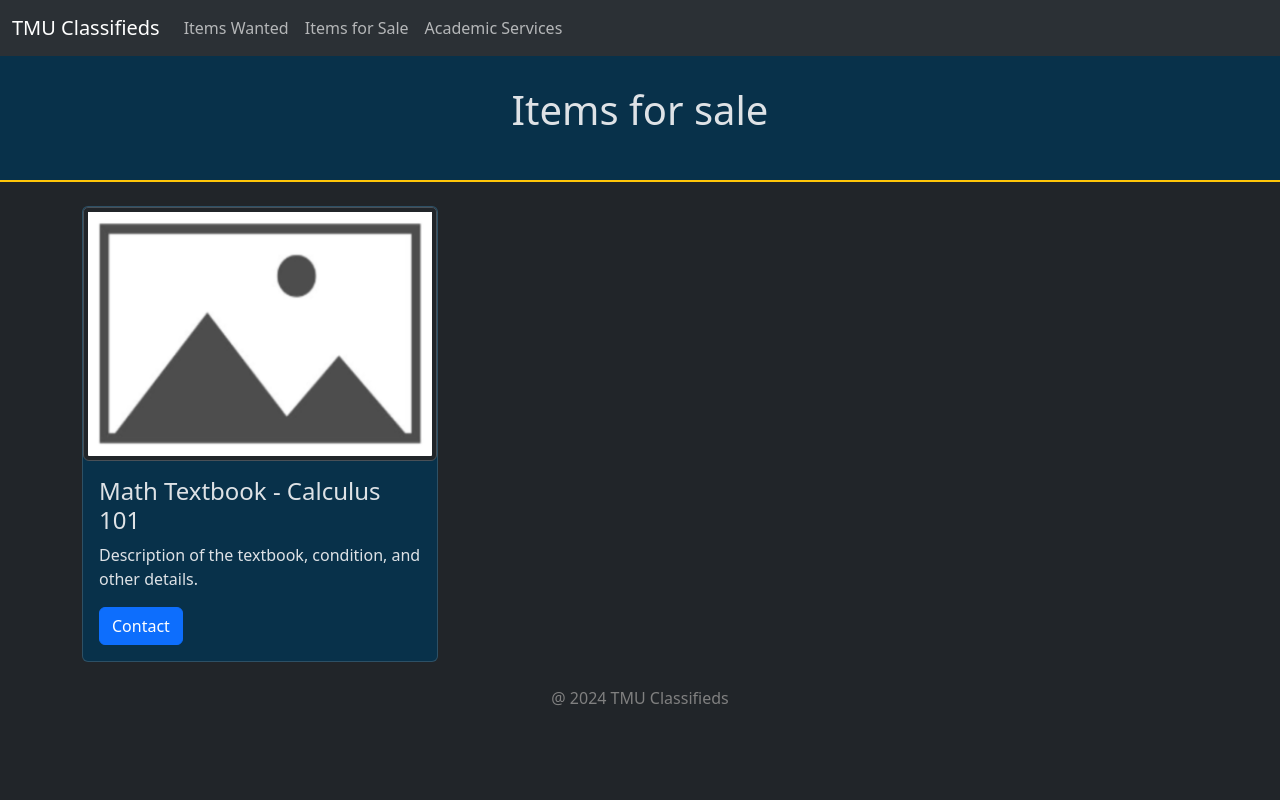
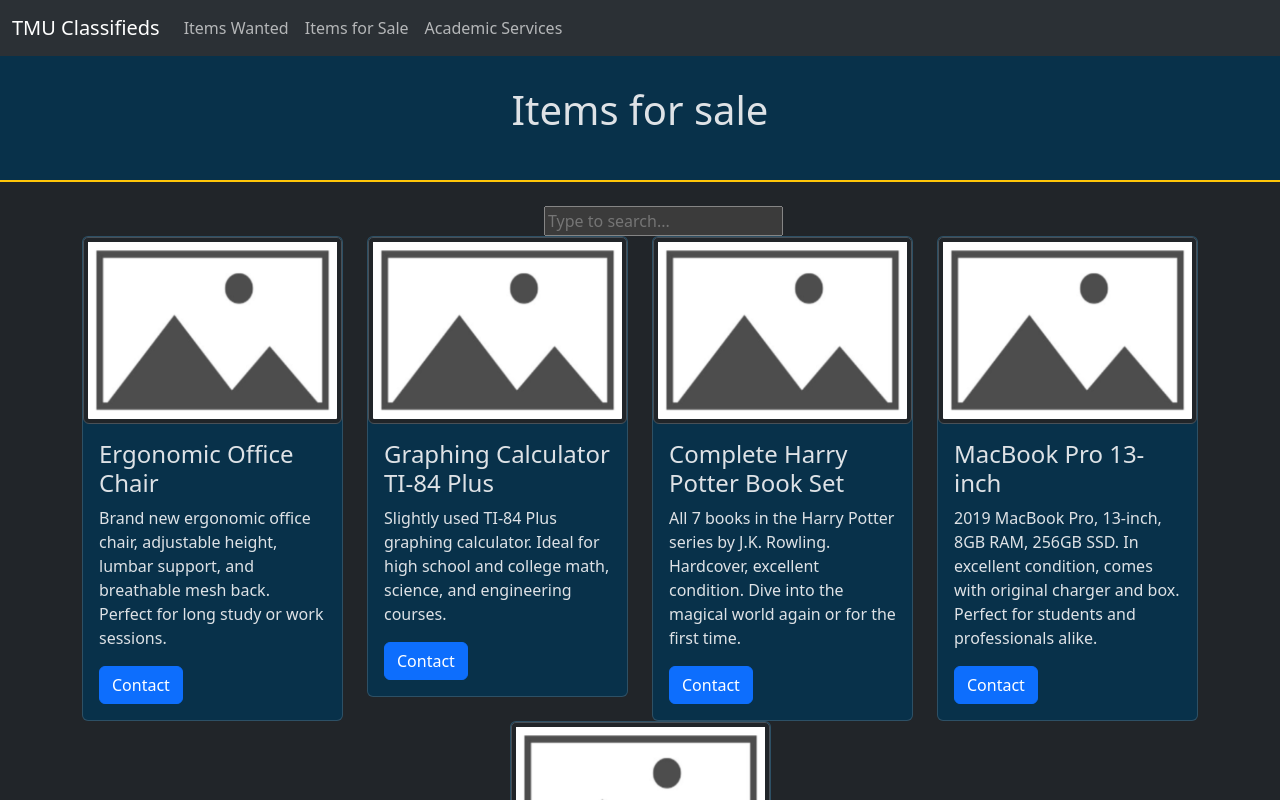
Before and after one commit to CPS630W24-Group8/TMUClassifieds, a React (Create React App) app in the folder tmuclassifieds-client/: page /itemsForSale in a window 1280 px wide. Shown: the top 800 px of the page. Built offline with nearby package versions, Linux system fonts and the light colour scheme.

Commit message:
All pages have functional search

```diff
--- a/tmuclassifieds-client/src/pages/AcademicServicesPage.jsx
+++ b/tmuclassifieds-client/src/pages/AcademicServicesPage.jsx
@@ -1,24 +1,71 @@
-import React from "react";
+import React, { useState } from "react";
 import Navbar from "../components/Navbar";
 import Header from "../components/Header";
 import Footer from "../components/Footer";
 import ItemCard from "../components/ItemCard";
+import SearchBar from "../components/SearchBar";
 
 const AcademicServicesPage = () => {
+  const itemsData = [
+    {
+      id: 1,
+      itemName: 'Calculus Tutoring Sessions',
+      image: 'imageIcon.png',
+      description: 'Offering personalized tutoring sessions for calculus I and II. Improve your understanding, solve complex problems, and prepare for exams with a certified math tutor.'
+    },
+    {
+      id: 2,
+      itemName: 'Essay Writing Workshop',
+      image: 'imageIcon.png',
+      description: 'Join our online workshop on academic essay writing. Learn how to structure your essays, develop arguments, and cite sources properly. Ideal for undergraduate students.'
+    },
+    {
+      id: 3,
+      itemName: 'Study Group for Organic Chemistry',
+      image: 'imageIcon.png',
+      description: 'Join our weekly study group sessions for Organic Chemistry. Collaborate with peers, share notes, and tackle challenging topics together. Open to all levels.'
+    },
+    {
+      id: 4,
+      itemName: 'Online Course: Introduction to Programming',
+      image: 'imageIcon.png',
+      description: 'Enroll in our Introduction to Programming online course. Learn the basics of programming languages, coding principles, and software development. No prior experience required.'
+    },
+  ];
+
+  const [searchInput, setSearchInput] = useState('');
+  const [filteredItems, setFilteredItems] = useState(itemsData);
+
+    // Handle search
+    const handleSearchChange = (e) => {
+      const input = e.target.value;
+      setSearchInput(input);
+      const filtered = itemsData.filter(item => item.itemName.toLowerCase().includes(input.toLowerCase()));
+      setFilteredItems(filtered);
+    };
+
   return (
     <div>
       <Navbar />
       <Header title="Academic services" />
       <br />
 
+      <div className="search-bar-container">
+        <SearchBar searchInput={searchInput} handleSearchChange={handleSearchChange} />
+      </div>
+
       <div className="container">
-        <div className="row justify-content-center">
-          <div className="col-md">
-            <ItemCard itemName="Math Textbook - Calculus 101" image="imageIcon.png" description="Description of the textbook, condition, and other details." />
+        {filteredItems.length > 0 ? (
+          <div className="row justify-content-center">
+            {filteredItems.map(item => (
+              <div className="col-sm-3" key={item.id}>
+                <ItemCard itemName={item.itemName} image={item.image} description={item.description} />
+              </div>
+            ))}
           </div>
-          <div className="col-md"></div>
-          <div className="col-md"></div>
-        </div>
+        ) : (
+          <p>No items match your search.</p>
+        )}
       </div>
 
       <Footer />
--- a/tmuclassifieds-client/src/pages/ItemsForSalePage.jsx
+++ b/tmuclassifieds-client/src/pages/ItemsForSalePage.jsx
@@ -1,26 +1,75 @@
-import React from "react";
+import React, { useState } from "react";
 import Navbar from "../components/Navbar";
 import Header from "../components/Header";
 import Footer from "../components/Footer";
 import ItemCard from "../components/ItemCard";
+import SearchBar from "../components/SearchBar";
 
 const ItemCardsForSalePage = () => {
+  const itemsData = [
+    {
+      id: 1,
+      itemName: 'Ergonomic Office Chair',
+      image: 'imageIcon.png',
+      description: 'Brand new ergonomic office chair, adjustable height, lumbar support, and breathable mesh back. Perfect for long study or work sessions.'
+    },
+    {
+      id: 2,
+      itemName: 'Graphing Calculator TI-84 Plus',
+      image: 'imageIcon.png',
+      description: 'Slightly used TI-84 Plus graphing calculator. Ideal for high school and college math, science, and engineering courses.'
+    },
+    {
+      id: 3,
+      itemName: 'Complete Harry Potter Book Set',
+      image: 'imageIcon.png',
+      description: 'All 7 books in the Harry Potter series by J.K. Rowling. Hardcover, excellent condition. Dive into the magical world again or for the first time.'
+    },
+    {
+      id: 4,
+      itemName: 'MacBook Pro 13-inch',
+      image: 'imageIcon.png',
+      description: '2019 MacBook Pro, 13-inch, 8GB RAM, 256GB SSD. In excellent condition, comes with original charger and box. Perfect for students and professionals alike.'
+    },
+    {
+      id: 5,
+      itemName: 'Yoga Mat',
+      image: 'imageIcon.png',
+      description: 'High-quality, non-slip yoga mat. Durable and eco-friendly material. Comes with a carrying strap. Enhance your yoga practice with comfort and stability.'
+    },
+  ];
+  const [searchInput, setSearchInput] = useState('');
+  const [filteredItems, setFilteredItems] = useState(itemsData);
+
+    // Handle search
+    const handleSearchChange = (e) => {
+      const input = e.target.value;
+      setSearchInput(input);
+      const filtered = itemsData.filter(item => item.itemName.toLowerCase().includes(input.toLowerCase()));
+      setFilteredItems(filtered);
+    };
   return (
     <div>
       <Navbar />
       <Header title="Items for sale" />
       <br />
 
-
+      <div className="search-bar-container">
+        <SearchBar searchInput={searchInput} handleSearchChange={handleSearchChange} />
+      </div>
 
       <div className="container">
-        <div className="row justify-content-center">
-          <div className="col-md">
-            <ItemCard itemName="Math Textbook - Calculus 101" image="imageIcon.png" description="Description of the textbook, condition, and other details." />
+        {filteredItems.length > 0 ? (
+          <div className="row justify-content-center">
+            {filteredItems.map(item => (
+              <div className="col-sm-3" key={item.id}>
+                <ItemCard itemName={item.itemName} image={item.image} description={item.description} />
+              </div>
+            ))}
           </div>
-          <div className="col-md"></div>
-          <div className="col-md"></div>
-        </div>
+        ) : (
+          <p>No items match your search.</p>
+        )}
       </div>
 
       <Footer />
```
